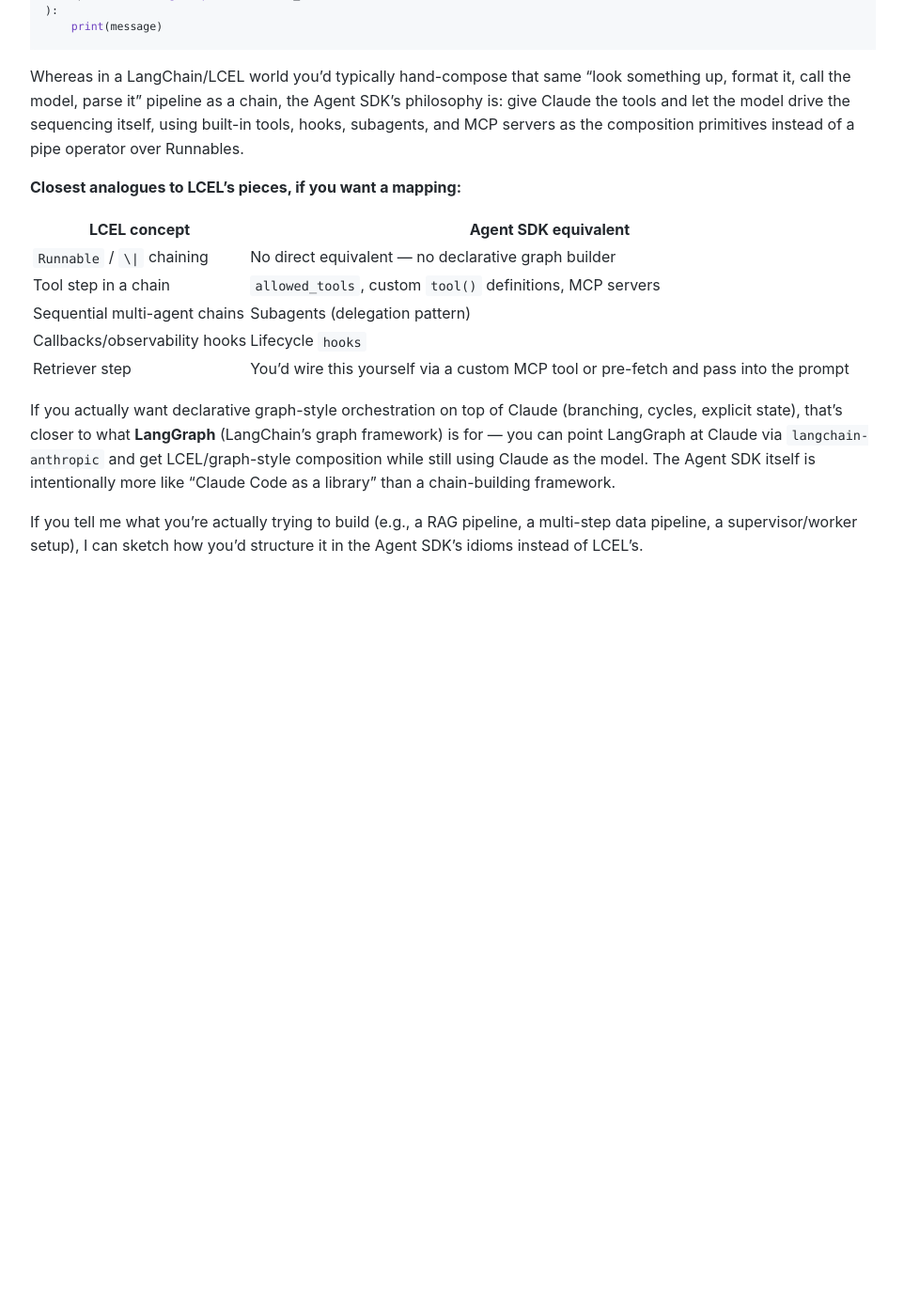
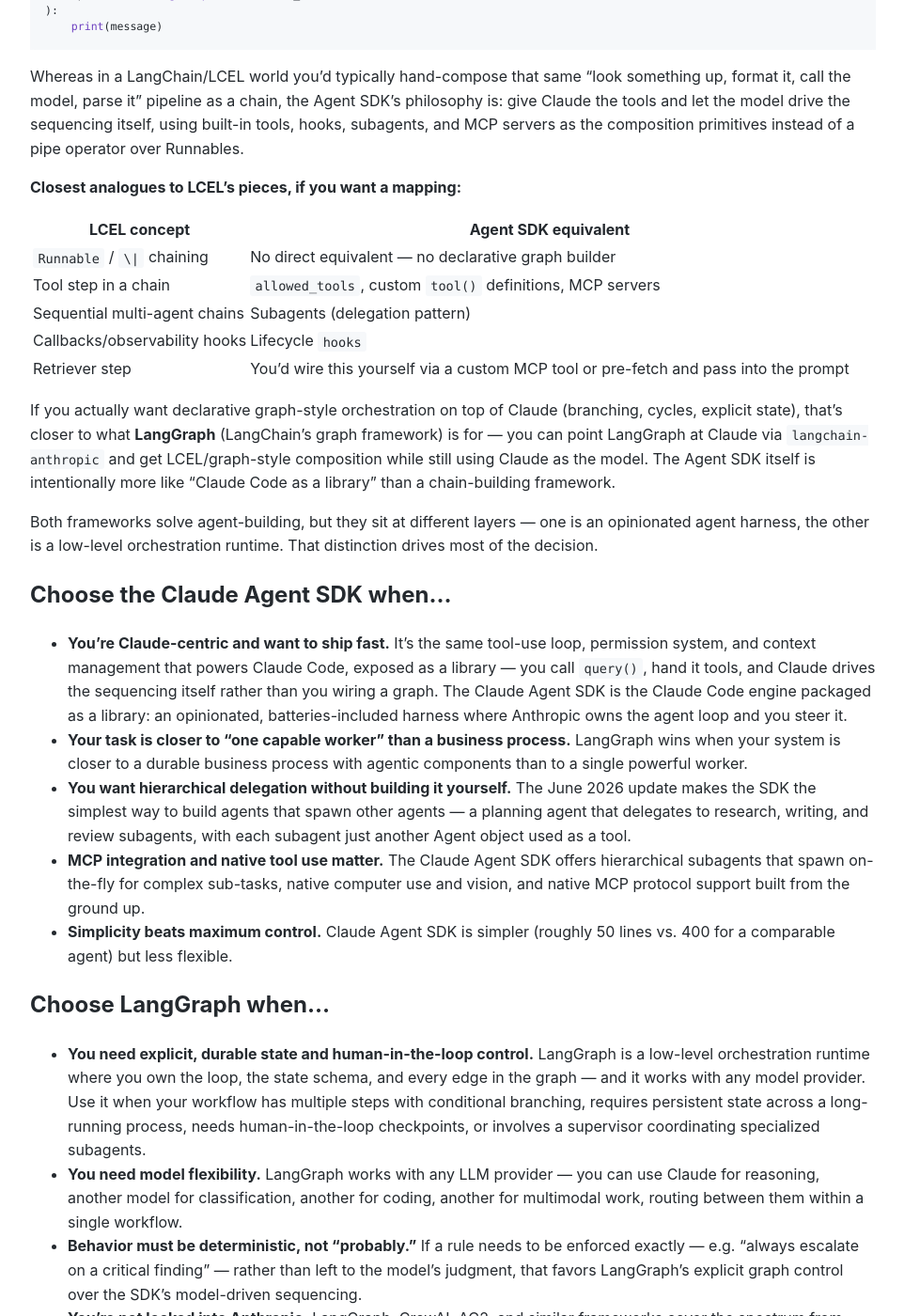
Before and after one commit to Michael-Lubinsky/michael-lubinsky.github.com, a Jekyll site: the page built from ml/claude_agent_sdk.md, in a window 1280 px wide and 1400 px high, scrolled down 1228 px. Shown: the whole window at 94% size, without its empty margins (158-1120 px from the left). Built offline with Jekyll 4.4.1, drawn with Linux system fonts in a browser that asks for light colours; our own code applies the rules of GitHub Pages for plain Markdown files; before the commit the page ends 1858 px from its top, so only the background shows below that; some of the changed text lies outside the part shown.

Commit message:
Update claude_agent_sdk.md

```diff
--- a/ml/claude_agent_sdk.md
+++ b/ml/claude_agent_sdk.md
@@ -53,4 +53,33 @@
 
 If you actually want declarative graph-style orchestration on top of Claude (branching, cycles, explicit state), that's closer to what **LangGraph** (LangChain's graph framework) is for — you can point LangGraph at Claude via `langchain-anthropic` and get LCEL/graph-style composition while still using Claude as the model. The Agent SDK itself is intentionally more like "Claude Code as a library" than a chain-building framework.
 
-If you tell me what you're actually trying to build (e.g., a RAG pipeline, a multi-step data pipeline, a supervisor/worker setup), I can sketch how you'd structure it in the Agent SDK's idioms instead of LCEL's.
+Both frameworks solve agent-building, but they sit at different layers — one is an opinionated agent harness, the other is a low-level orchestration runtime. That distinction drives most of the decision.
+
+## Choose the Claude Agent SDK when...
+
+- **You're Claude-centric and want to ship fast.** It's the same tool-use loop, permission system, and context management that powers Claude Code, exposed as a library — you call `query()`, hand it tools, and Claude drives the sequencing itself rather than you wiring a graph. The Claude Agent SDK is the Claude Code engine packaged as a library: an opinionated, batteries-included harness where Anthropic owns the agent loop and you steer it.
+- **Your task is closer to "one capable worker" than a business process.** LangGraph wins when your system is closer to a durable business process with agentic components than to a single powerful worker.
+- **You want hierarchical delegation without building it yourself.** The June 2026 update makes the SDK the simplest way to build agents that spawn other agents — a planning agent that delegates to research, writing, and review subagents, with each subagent just another Agent object used as a tool.
+- **MCP integration and native tool use matter.** The Claude Agent SDK offers hierarchical subagents that spawn on-the-fly for complex sub-tasks, native computer use and vision, and native MCP protocol support built from the ground up.
+- **Simplicity beats maximum control.** Claude Agent SDK is simpler (roughly 50 lines vs. 400 for a comparable agent) but less flexible.
+
+## Choose LangGraph when...
+
+- **You need explicit, durable state and human-in-the-loop control.** LangGraph is a low-level orchestration runtime where you own the loop, the state schema, and every edge in the graph — and it works with any model provider. Use it when your workflow has multiple steps with conditional branching, requires persistent state across a long-running process, needs human-in-the-loop checkpoints, or involves a supervisor coordinating specialized subagents.
+- **You need model flexibility.** LangGraph works with any LLM provider — you can use Claude for reasoning, another model for classification, another for coding, another for multimodal work, routing between them within a single workflow.
+- **Behavior must be deterministic, not "probably."** If a rule needs to be enforced exactly — e.g. "always escalate on a critical finding" — rather than left to the model's judgment, that favors LangGraph's explicit graph control over the SDK's model-driven sequencing.
+- **You're not locked into Anthropic.** LangGraph, CrewAI, AG2, and similar frameworks cover the spectrum from minimal model-driven agents to complex stateful orchestration, backed by open-source ecosystems rather than a single model vendor.
+
+## The common pattern: use both, at different layers
+
+Several sources converge on the same hybrid architecture rather than treating this as either/or:
+
+The standard architecture uses LangGraph to define the graph structure — nodes, edges, state schema, checkpointing — while Claude is called via the Anthropic SDK or langchain-anthropic inside specific nodes where LLM reasoning is required. Many high-performing teams in 2026 use LangGraph as the top-level state orchestrator for business logic and human approval gates, while embedding Claude Agent SDK subagents inside individual graph nodes for specialized reasoning tasks.
+
+## Practical shortcut
+
+If you're committed to Claude: Claude Agent SDK first, and reach for LangGraph only if you need its multi-agent depth. If you're model-agnostic and want the strongest multi-agent orchestration: LangGraph.
+
+**A caveat on this whole space:** it's moving fast and full of SEO-driven comparison posts with specific numbers (star counts, token-cost figures, "50 lines vs 400") that I can't independently verify and that may be stale or promotional by the time you read them. For your actual decision — especially anything involving billing/credits, since Anthropic changed SDK metering mid-2026 — I'd verify current terms directly against docs.claude.com rather than trusting third-party blog figures.
+
+Given what you build day to day (Databricks pipelines, PySpark, data infra), if this were, say, a Claude-driven data-pipeline agent that needs to call your existing tools and doesn't require multi-vendor model routing or heavy human-approval checkpoints, the Agent SDK alone is probably the simpler starting point — you can always front it with LangGraph later if the orchestration needs grow.
```
